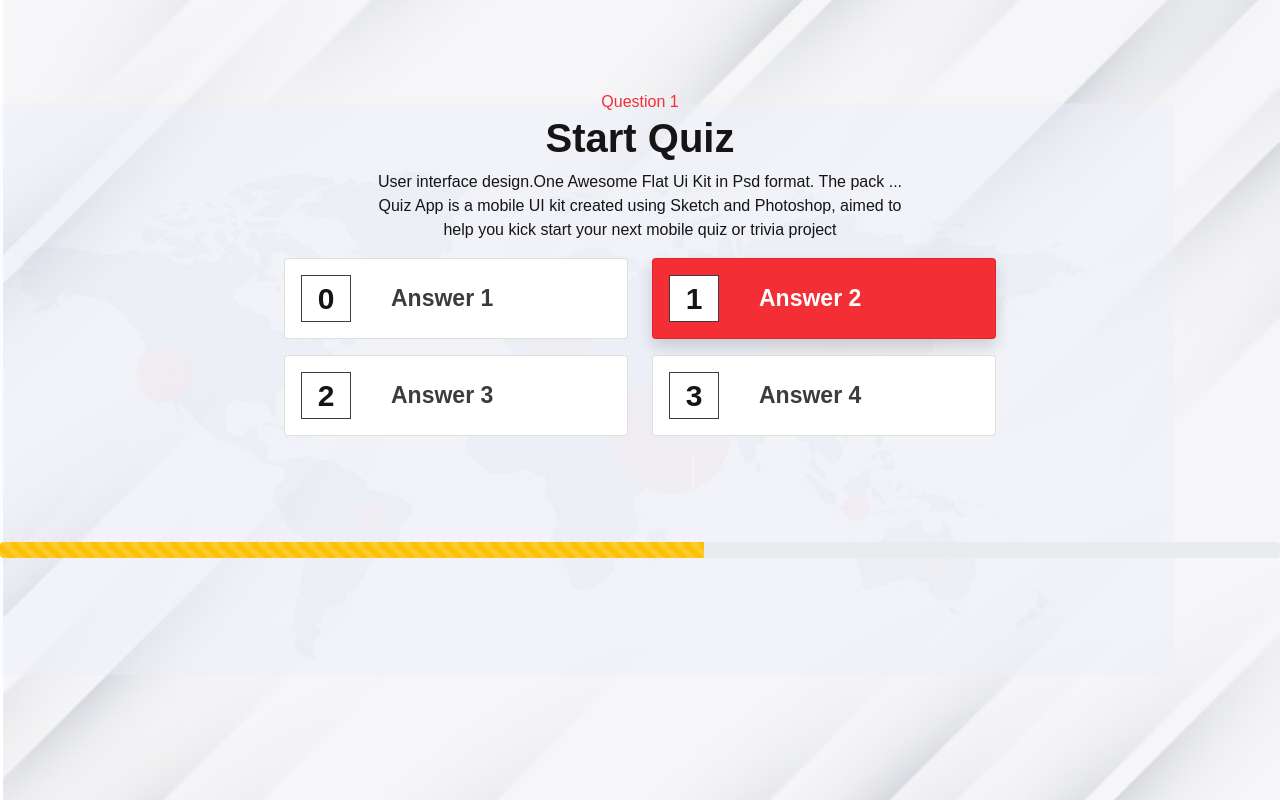
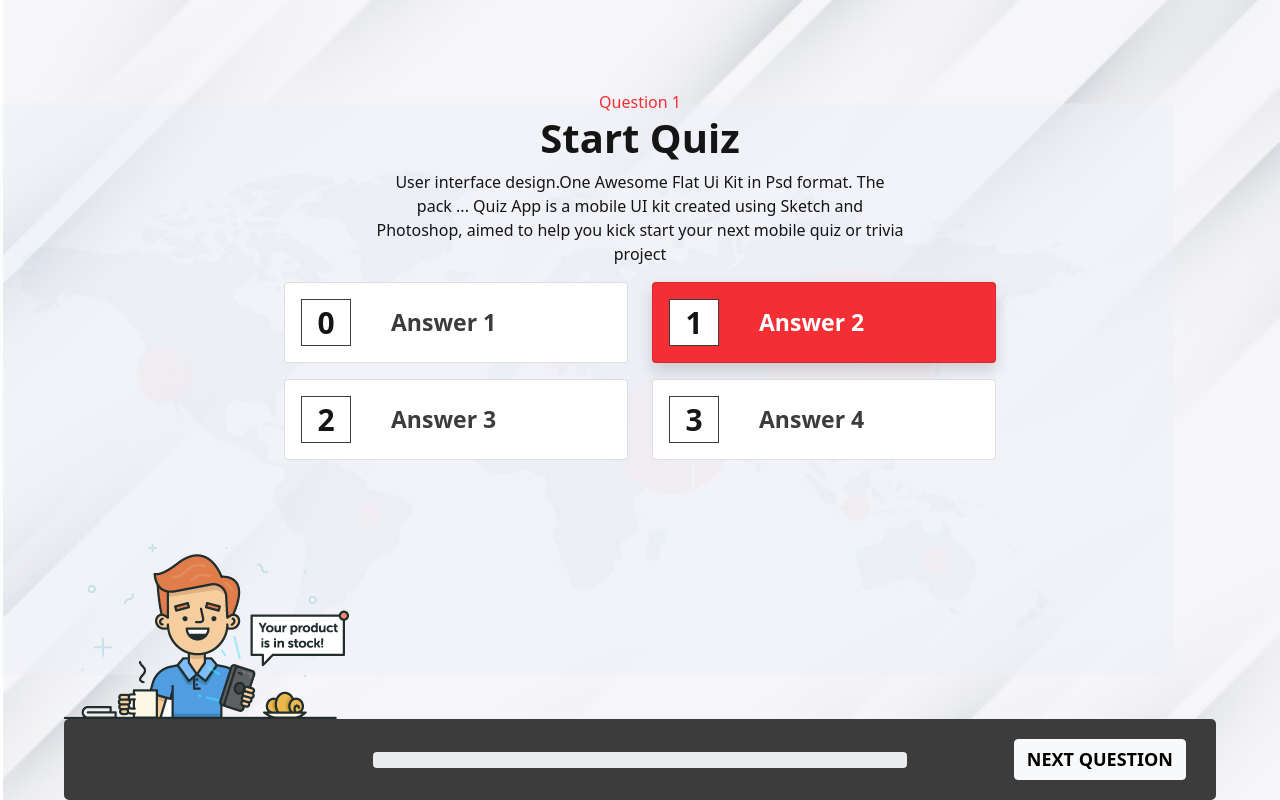
Before and after one commit to TomVito/BIT-Angular-firebase, an Angular app: page / in a window 1280 px wide. Built offline with nearby package versions, Linux system fonts and the light colour scheme.

Commit message:
front-end

```diff
--- a/src/app/app.component.html
+++ b/src/app/app.component.html
@@ -1,5 +1,5 @@
 <section class="quiz">
-  <div class="container">
+  <div class="container quiz-answers-container">
     <div class="row">
       <div class="col-12 quiz-wrapper">
         <div class="row">
@@ -34,5 +34,18 @@
       </div>
     </div>
   </div>
-  <progressbar [value]="55" type="warning" [striped]="true"></progressbar>
+  <div class="quiz-actions">
+    <div class="quiz-actions_icon">
+      <img src="assets/img/bq1.png">
+    </div>
+    <div class="row align-items-center">
+      <div class="col-3"></div>
+      <div class="col-6">
+        <progressbar [value]="progress" type="danger" [striped]="true"></progressbar>
+      </div>
+      <div class="col-3 text-end">
+        <button class="btn btn-light text-uppercase fw-bold" (click)="nextQuestion()">Next Question</button>
+      </div>
+    </div>
+  </div>
 </section>
--- a/src/app/app.component.ts
+++ b/src/app/app.component.ts
@@ -8,15 +8,24 @@
 export class AppComponent {
   title = 'BIT-Angular-firebase';
 
-  answers : Array<any> = [
+  public answers : Array<any> = [
     "Answer 1",
     "Answer 2",
     "Answer 3",
     "Answer 4",
   ];
 
+  public today : any = new Date();
+  public currentQuestion : number = 0;
+  public progress : number = 0;
+
   constructor () {
 
   }
 
+  nextQuestion() {
+   this.currentQuestion++;
+   this.progress = this.currentQuestion / this.answers.length * 100;
+  }
+
 }
--- a/src/styles.scss
+++ b/src/styles.scss
@@ -9,12 +9,11 @@
 $color-black: #151515;
 
 body {
-    font-family: "Jost", sans-serif;
     color: $color-black;
 }
 
 .text {
-   &-red {
+    &-red {
        color: $color-red;
     }
     &-grey {
@@ -84,3 +83,29 @@
         }
     }
 }
+
+.quiz-answers-container {
+    @include media-breakpoint-down(md) {
+        padding-bottom: 250px;
+    }
+}
+
+.quiz-actions {
+    background: $color-grey;
+    padding: 20px 30px;
+    width: 90%;
+    border-radius: 5px;
+    margin: 0 auto;
+    position: fixed;
+    bottom: 0;
+    left: 5%;
+    &_icon {
+        position: absolute;
+        left: 0;
+        bottom: 100%;
+    }
+
+    .btn {
+        font-size: 18px;
+    }
+}
```
